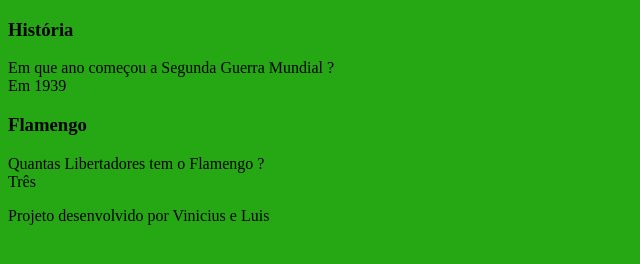
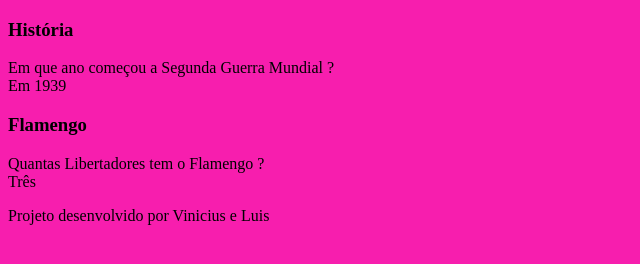
Before and after one commit to Luis-Travensoli/FlashCard, a plain HTML site: page index.html in a window 1280 px wide. Shown: the whole page, without its empty margins (0-640 px from the left). Drawn offline with Linux system fonts and the light colour scheme.

Commit message:
aaaaaaaa

```diff
--- a/assets/style.css
+++ b/assets/style.css
@@ -1,3 +1,3 @@
 body {
-    background-color: rgb(38, 168, 21);
+    background-color: rgb(247, 30, 174);
 }
```
